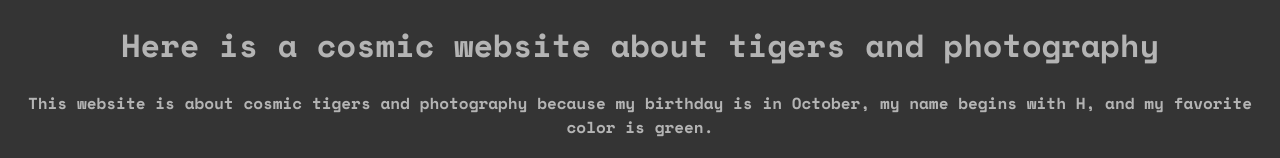
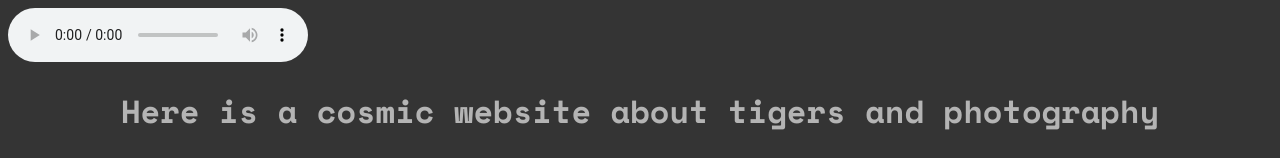
Before and after one commit to harveersingh-lab/Mix-and-Match-Website, a plain HTML site: page index.html in a window 1280 px wide. Shown: the top 158 px of the page. Drawn offline with nearby package versions, Linux system fonts and the light colour scheme.

Commit message:
Add files via upload

```diff
--- a/index.html
+++ b/index.html
@@ -1,7 +1,7 @@
 <!--Harveer Singh
 4/13/26
 Prompt: Make a cosmic website about tigers and photography
-Extra: Border around images and used flex
+Extra: Added music and used flex
 -->
 
 
@@ -19,6 +19,12 @@ Extra: Border around images and used flex
     <link rel="preconnect" href="https://fonts.googleapis.com">
 <link rel="preconnect" href="https://fonts.gstatic.com" crossorigin>
 <link href="https://fonts.googleapis.com/css2?family=Space+Mono:ital,wght@0,400;0,700;1,400;1,700&display=swap" rel="stylesheet">
+
+<!--Audio code-->
+<audio src="Space Ambient Music • [ INTERSTELLAR SPACE JOURNEY ] • [8wLwxmjrZj8].mp3" controls></audio>
+
+
+
 
 </head>
 <body>
```
